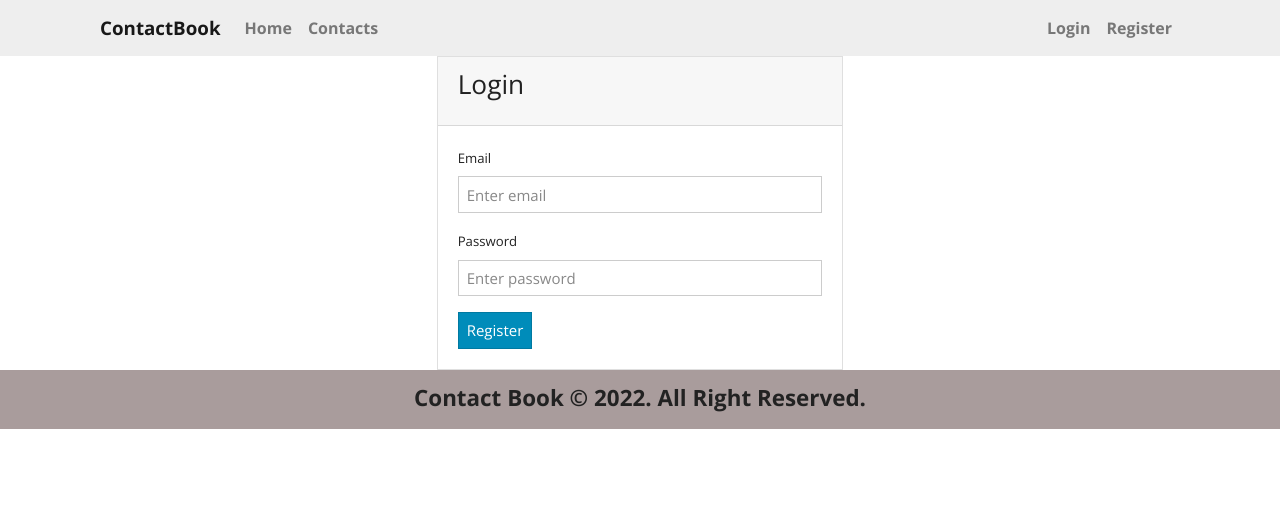
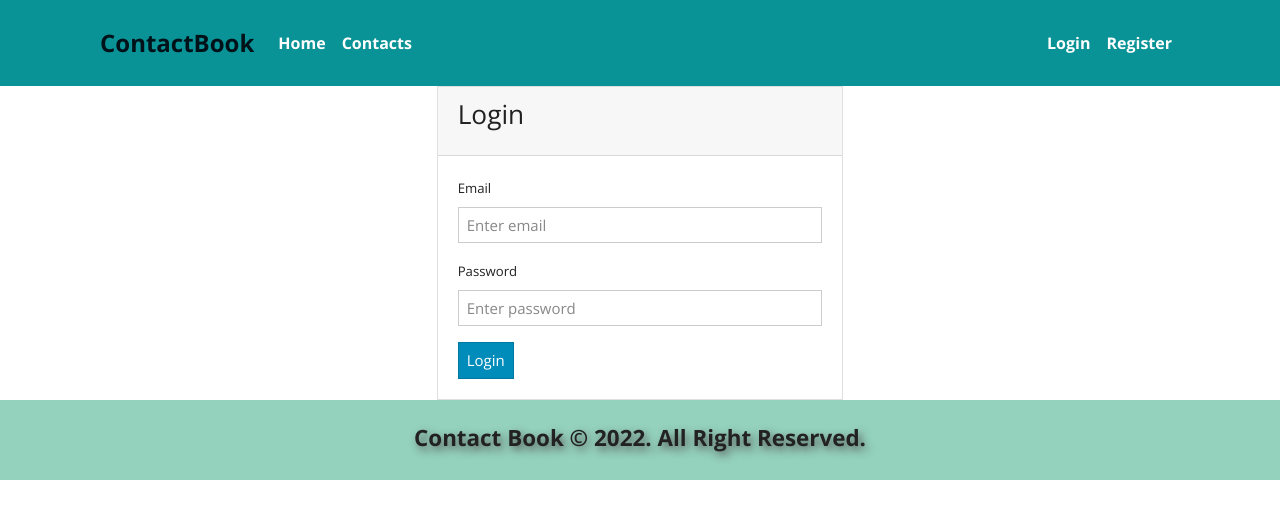
Before and after one commit to JuanFlorez1326/Contact-Book-Front, an Angular app: page /login in a window 1280 px wide. Shown: the top 518 px of the page. Built offline with nearby package versions, Linux system fonts and the light colour scheme.

Commit message:
New layout added to home view.

```diff
--- a/src/app/app.component.scss
+++ b/src/app/app.component.scss
@@ -2,6 +2,6 @@
     display:flex;
     justify-content:center;
     align-items:center;
-    background-color:rgb(169, 156, 156);
+    background-color:#94d2bd;
     padding:15px 10px 10px 10px;
 }
--- a/src/app/components/contact/contact.component.html
+++ b/src/app/components/contact/contact.component.html
@@ -1,20 +1,25 @@
 <div class="card" *ngFor="let contact of contacts">
     <div class="banner">
-        <div class="avatar"></div>
+        <div class="avatar">
+            <img class="photo" src="{{contact.photo}}" alt="Photo {{contact.name}}">
+        </div>
     </div>
 
     <h3>{{contact.name}} {{contact.lastname}}</h3>
     <a href="mailto:{{contact.email}}">{{contact.email}}</a>
     <a href="#">Phone: {{contact.phone}}</a>
     <a href="#">Business: {{contact.business}}</a>
+    <a href="#">Role: {{contact.role}}</a>
 
     <ul>
-        <a href="#" target="_blank"><img src="../../../assets/social-networks/facebook-f.svg" alt="Facebook"></a>
-        <a href="#" target="_blank"><img src="../../../assets/social-networks/twitter.svg" alt="Twitter"></a>
-        <a href="#" target="_blank"><img src="../../../assets/social-networks/instagram.svg" alt="Instagram"></a>
-        <a href="#" target="_blank"><img src="../../../assets/social-networks/linkedin-in.svg" alt="LinkedIn"></a>
+        <a href="#" target="_blank"><img class="social-links" src="../../../assets/social-networks/facebook-f.svg" alt="Facebook"></a>
+        <a href="#" target="_blank"><img class="social-links" src="../../../assets/social-networks/twitter.svg" alt="Twitter"></a>
+        <a href="#" target="_blank"><img class="social-links" src="../../../assets/social-networks/instagram.svg" alt="Instagram"></a>
+        <a href="#" target="_blank"><img class="social-links" src="../../../assets/social-networks/linkedin-in.svg" alt="LinkedIn"></a>
     </ul>
 
-    <button type="button" class="btn btn-danger" (click)="deleteContact(contact._id)">Delete</button>
-    <button type="button" class="btn btn-sucess">Edit</button>
+    <div class="container-btn-card">
+        <button type="button" class="btn btn-danger" (click)="deleteContact(contact._id)">Delete</button>
+        <button type="button" class="btn btn-sucess">Edit</button>
+    </div>
 </div>
--- a/src/app/components/contact/contact.component.scss
+++ b/src/app/components/contact/contact.component.scss
@@ -43,7 +43,7 @@ body{
 .card .banner{
     background-color:#95af8d;
 }
-.avatar{
+.avatar .photo{
 	height: 100px;
 	width: 100px;
 	margin: auto;
@@ -52,7 +52,7 @@ body{
 	background-color: #F1F1F1;
 	border-radius: 100%;
 }
-.card .avatar{
+.avatar .photo{
     background-image: url("https://www.citypng.com/public/uploads/preview/png-round-blue-contact-user-profile-icon-11639786938sxvzj5ogua.png");
 }
 
@@ -88,14 +88,22 @@ ul a{
     display: inline;
     margin-right: 10px;
 }
-img {
+.social-links {
 	width: 20px;
 	height:20px;
 }
-img:hover{
+.social-links:hover{
     transform: scale(1.5);
 }
 .btn-sucess {
     color : #fff;
     background-color:rgb(44, 143, 44);
 }
+
+.container-btn-card {
+	margin-top: 10px;
+	margin-bottom: 10px;
+	width:40%;
+	justify-content:center;
+	align-items:center;
+}
--- a/src/app/components/create-contact/create-contact.component.html
+++ b/src/app/components/create-contact/create-contact.component.html
@@ -22,6 +22,11 @@
                     </div>
 
                     <div class="form-group">
+                        <label for="role">Role</label>
+                        <input [(ngModel)]="contact.role" class="form-control" type="text" id="role" name="Role:">
+                    </div>
+
+                    <div class="form-group">
                         <label for="phone">Phone</label>
                         <input [(ngModel)]="contact.phone" class="form-control" type="text" id="address" name="Phone:" required>
                     </div>
--- a/src/app/components/create-contact/create-contact.component.ts
+++ b/src/app/components/create-contact/create-contact.component.ts
@@ -15,7 +15,8 @@ export class CreateContactComponent implements OnInit {
     lastname: '',
     business: '',
     phone: '',
-    email: ''
+    email: '',
+    role: ''
   }
 
   constructor(
--- a/src/app/components/footer/footer.component.scss
+++ b/src/app/components/footer/footer.component.scss
@@ -1,4 +1,6 @@
 .container h4{
     font-weight:bold;
     font-size:1.4rem;
+    padding:10px;
+    text-shadow: 3px 4px 8px rgb(84, 84, 84);
 }
--- a/src/app/components/header/header.component.html
+++ b/src/app/components/header/header.component.html
@@ -1,4 +1,4 @@
-<nav class="navbar navbar-expand-lg navbar-light bg-light">
+<nav class="navbar navbar-expand-lg ">
     <div class="container">
         <div class="container-fluid">
             <a class="navbar-brand" routerLink="/">ContactBook</a>
--- a/src/app/components/header/header.component.scss
+++ b/src/app/components/header/header.component.scss
@@ -2,8 +2,23 @@
     font-size: 1rem;
 }
 .navbar{
-    color: #000;
+    padding: 20px;
+    color: #FFF;
     font-weight: bold;
     font-size: 1.2rem;
-    background-color: rgb(188, 152, 152);
+    background-color: #0a9396;
 }
+.nav-link {
+    cursor: pointer;
+    color: #FFF;
+}
+.nav-link:hover {
+    color: #94d2bd;
+}
+.navbar-brand {
+    color: #001219;
+    font-size:1.5rem;
+}
+.navbar-brand:hover {
+    color: #2f3e46;
+}
--- a/src/app/components/home/home.component.scss
+++ b/src/app/components/home/home.component.scss
@@ -1,23 +1,32 @@
 .container-home {
-    background-image:url('https://cdn.pixabay.com/photo/2015/10/02/15/07/diary-968603_960_720.jpg');
+    background-image:url('https://cdn.pixabay.com/photo/2017/12/02/15/17/contact-us-2993109_960_720.jpg');
     background-size:cover;
     background-repeat:no-repeat;
     background-position:center;
-    height:81.5vh;
+    height:75vh;
     display:flex;
     justify-content:center;
     align-items:center;
     width:100%;
 }
 .home-section{
-    // background-color:rgba(255,255,255,0.8);
     padding:20px;
     border-radius:10px;
     width:100%;
     max-width:500px;
     text-align:center;
-    font-weight:bold;
-    color: #fff;
-    text-shadow: 3px 4px 8px rgba(0,0,0,1);
-    font-family: 'Lucida Sans', 'Lucida Sans Regular', 'Lucida Grande', 'Lucida Sans Unicode', Geneva, Verdana, sans-serif;
+    color: #001219;
+    text-shadow: 3px 4px 8px rgb(84, 84, 84);
 }
+.home-section h1{
+    font-size:2.5rem;
+    margin-bottom:20px;
+    font-family: 'Oswald', sans-serif;
+    font-weight: 600;
+}
+.home-section p{
+    font-size:1.2rem;
+    margin-bottom:20px;
+    font-family: 'Oswald', sans-serif;
+    font-weight: 700;
+}
--- a/src/app/components/login/login.component.html
+++ b/src/app/components/login/login.component.html
@@ -16,7 +16,7 @@
                         <input [(ngModel)]="user.password" name="password" type="password" class="form-control" id="password" placeholder="Enter password" required>
                     </div>
 
-                    <button type="submit" class="btn btn-primary">Register</button>
+                    <button type="submit" class="btn btn-primary">Login</button>
 
                 </form>
             </div>
--- a/src/index.html
+++ b/src/index.html
@@ -2,7 +2,7 @@
 <html lang="en">
 <head>
   <meta charset="utf-8">
-  <title>ContactBook</title>
+  <title>Contact Book</title>
   <base href="/">
   <meta name="viewport" content="width=device-width, initial-scale=1">
   <link rel="icon" type="image/x-icon" href="favicon.ico">
```
